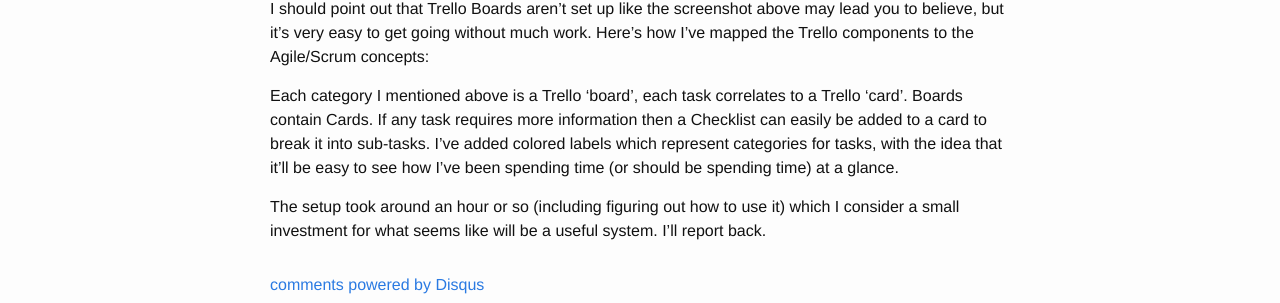
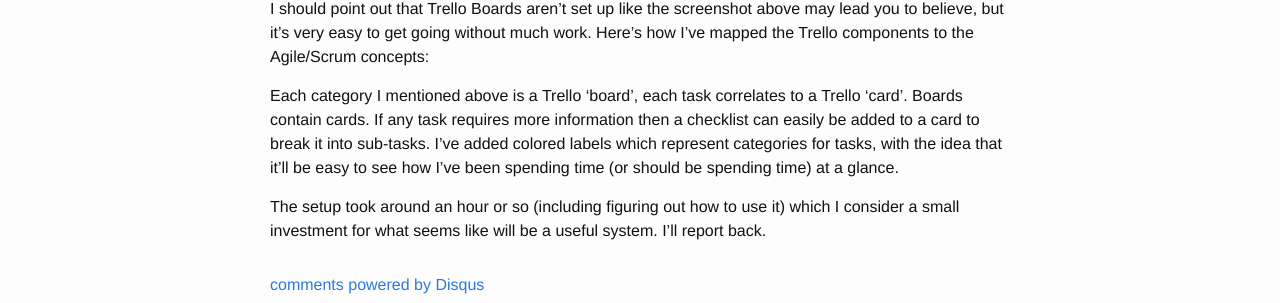
Before and after one commit to peterussell/peterussell.github.io_old, a Jekyll site: the page built from _posts/2015-10-12-trello-for-personal-sprint-tracking.md, in a window 1280 px wide. Shown: the part 1211-1514 px from the top of the page. Built offline with Jekyll 4.4.1, drawn with Linux system fonts in a browser that asks for light colours; comment, search, counter and statistics services are not loaded.

Commit message:
Revision 2

```diff
--- a/_posts/2015-10-12-trello-for-personal-sprint-tracking.md
+++ b/_posts/2015-10-12-trello-for-personal-sprint-tracking.md
@@ -44,7 +44,7 @@ it's very easy to get going without much work.  Here's how I've mapped the Trell
 the Agile/Scrum concepts:
 
 Each category I mentioned above is a Trello 'board', each task correlates to a Trello 'card'. Boards contain
-Cards. If any task requires more information then a Checklist can easily be added to a card to
+cards. If any task requires more information then a checklist can easily be added to a card to
 break it into sub-tasks. I've added colored labels which represent categories for tasks, with the
 idea that it'll be easy to see how I've been spending time (or should be spending time) at a glance.
 
```
